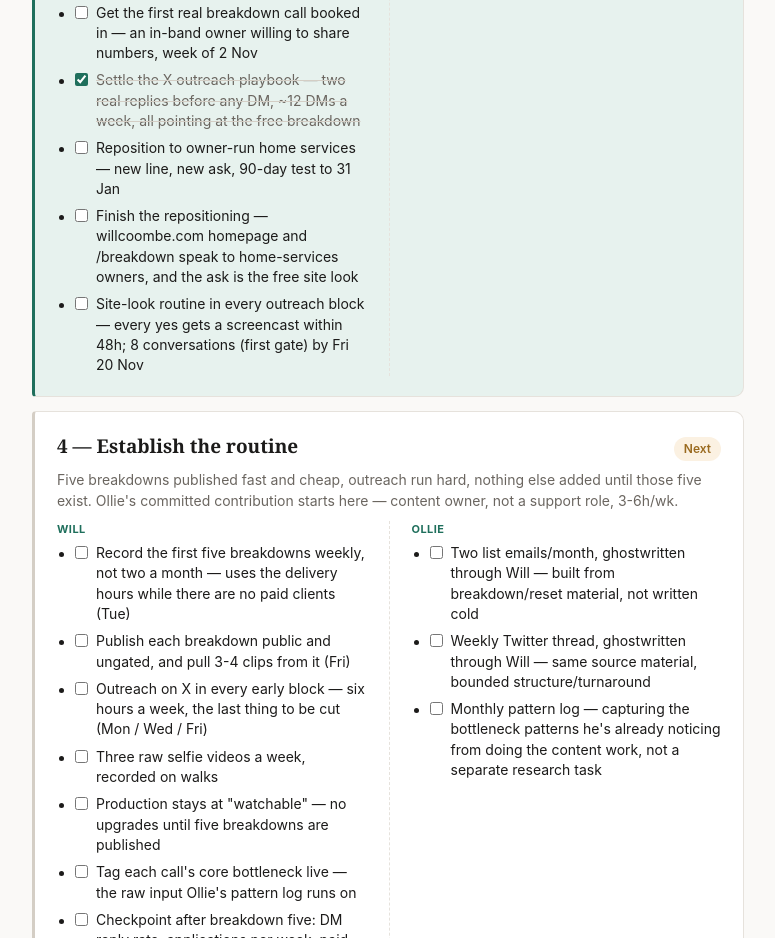
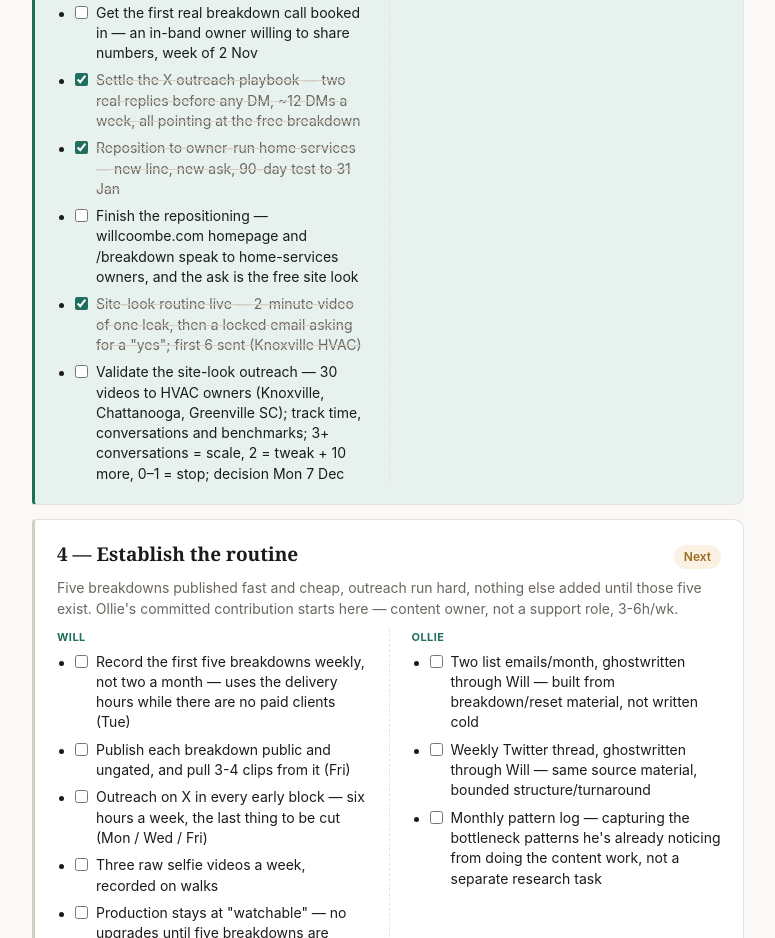
Before and after one commit to larrythelopher/work-ladder, a plain HTML site: page tbs/index.html in a window 1280 px wide. Shown: the part 2062-3000 px from the top of the page, without its empty margins (252-1027 px from the left). Drawn offline with Linux system fonts and the light colour scheme.

Commit message:
W46 review: TBS repositioning + site-look routine done, validate the 30-video outreach test (decision 7 Dec); TFCE email project closing, FB numbers + Ads Manager dashboard this week
Co-Authored-By: Claude Opus 5.5 <noreply@anthropic.com>
Claude-Session: https://claude.ai/code/session_01GX15AJEcFUH2JqgiThRKpg

```diff
--- a/tbs/index.html
+++ b/tbs/index.html
@@ -106,9 +106,10 @@
           <li class="default-checked">Book the first Business Breakdown call — practice run with Dario, Fri 23 Oct</li>
           <li>Get the first real breakdown call booked in — an in-band owner willing to share numbers, week of 2 Nov</li>
           <li class="default-checked">Settle the X outreach playbook — two real replies before any DM, ~12 DMs a week, all pointing at the free breakdown</li>
-          <li>Reposition to owner-run home services — new line, new ask, 90-day test to 31 Jan</li>
+          <li class="default-checked">Reposition to owner-run home services — new line, new ask, 90-day test to 31 Jan</li>
           <li>Finish the repositioning — willcoombe.com homepage and /breakdown speak to home-services owners, and the ask is the free site look</li>
-          <li>Site-look routine in every outreach block — every yes gets a screencast within 48h; 8 conversations (first gate) by Fri 20 Nov</li>
+          <li class="default-checked">Site-look routine live — 2-minute video of one leak, then a locked email asking for a "yes"; first 6 sent (Knoxville HVAC)</li>
+          <li>Validate the site-look outreach — 30 videos to HVAC owners (Knoxville, Chattanooga, Greenville SC); track time, conversations and benchmarks; 3+ conversations = scale, 2 = tweak + 10 more, 0–1 = stop; decision Mon 7 Dec</li>
         </ul>
       </div>
       <div class="lane">
```
